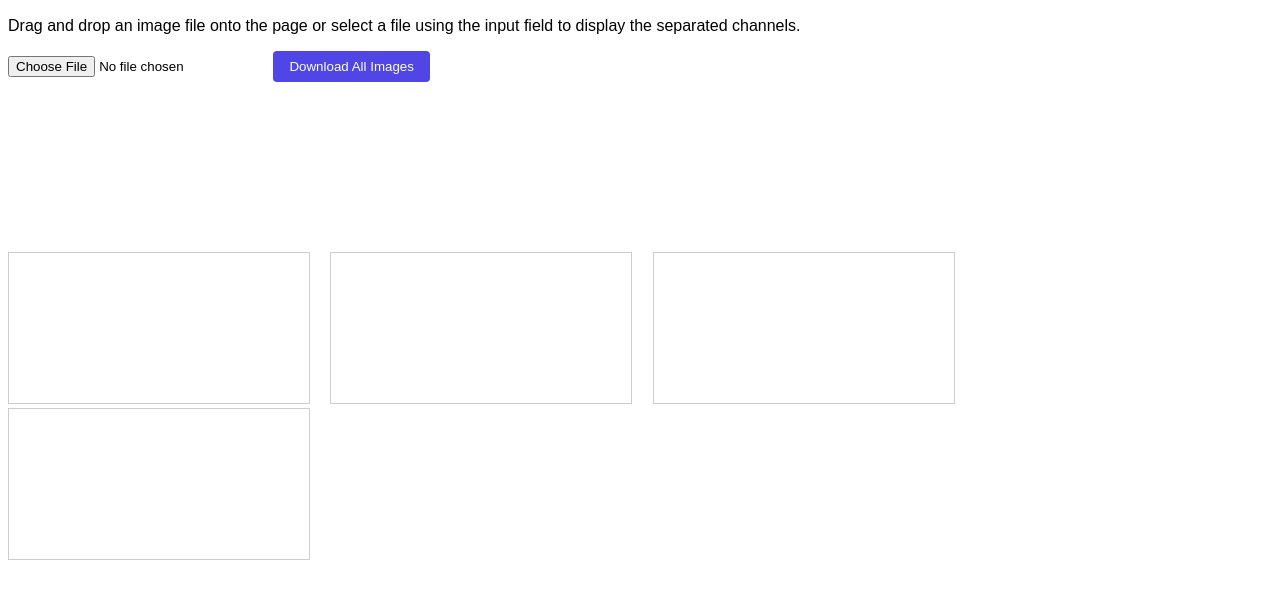
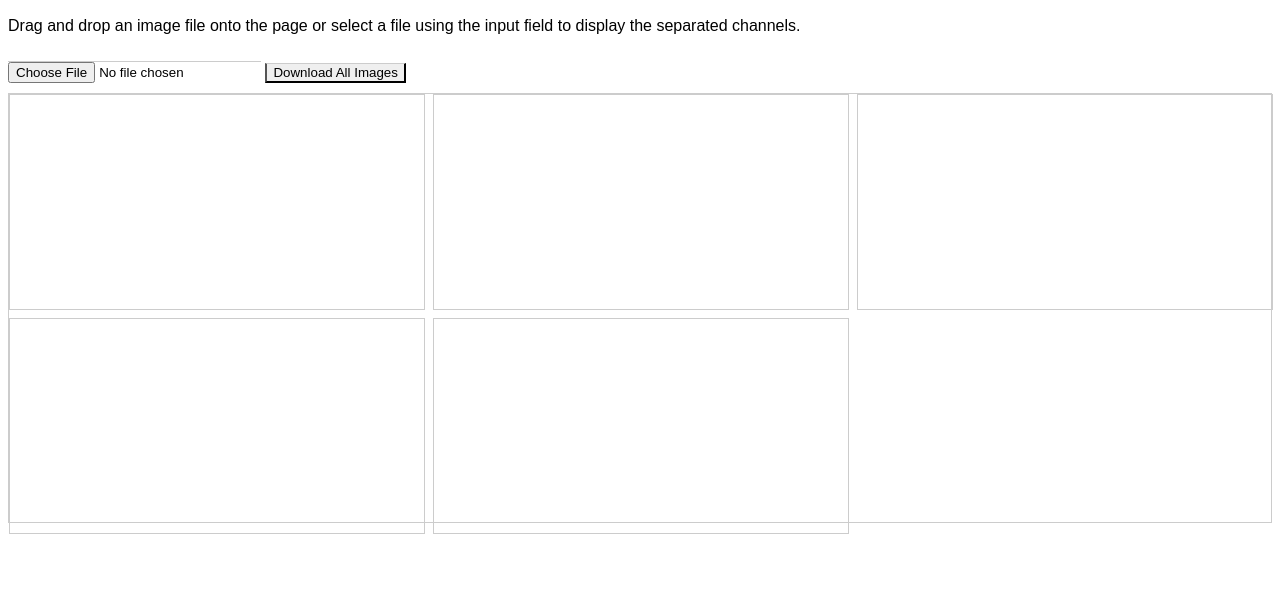
Before and after one commit to shino-hinaduki/ics, a plain HTML site: page index.html in a window 1280 px wide. Shown: the part 51-650 px from the top of the page. Drawn offline with Linux system fonts and the light colour scheme.

Commit message:
デザイン調整

```diff
--- a/index.html
+++ b/index.html
@@ -9,12 +9,6 @@
       onload="onOpenCvReady();"
       type="text/javascript"
     ></script>
-    <style>
-      .canvas_container {
-        margin-top: 10px;
-        display: inline-block;
-      }
-    </style>
     <link href="styles.css" rel="stylesheet" />
   </head>
   <body>
@@ -27,10 +21,8 @@
       <input type="file" id="file_input" />
       <button id="download-button">Download All Images</button>
     </div>
-    <div id="input_canvas_container" class="canvas_container">
-      <canvas id="input_canvas"></canvas>
-    </div>
-    <div id="canvas_container">
+    <div id="canvas_container" class="canvas_container">
+      <canvas id="input_canvas" class="channel_canvas"></canvas>
       <canvas id="canvas_0" class="channel_canvas"></canvas>
       <canvas id="canvas_1" class="channel_canvas"></canvas>
       <canvas id="canvas_2" class="channel_canvas"></canvas>
--- a/styles.css
+++ b/styles.css
@@ -12,51 +12,50 @@ p {
   margin-bottom: 1rem;
 }
 
-/* ボタン */
-button {
-  padding: 0.5rem 1rem;
-  background-color: #4f46e5;
-  color: white;
-  border: none;
-  border-radius: 0.25rem;
-  cursor: pointer;
-  transition: background-color 0.3s ease;
+/* 縁取り */
+.canvas_container,
+.channel_canvas {
+  border: 1px solid #ccc;
 }
 
-button:hover {
-  background-color: #4338ca;
+/* サイズ縮小 */
+#input_canvas_container {
+  width: 30%;
 }
 
-/* 入力欄とボタンの配置 */
-input[type="file"],
-#download-button {
-  display: inline-block;
-  vertical-align: middle;
+.input_canvas,
+.channel_canvas {
+  width: 100%;
+  height: 100%;
 }
 
-#download-button {
-  margin-left: 0.5rem;
+/* 境界線 */
+input,
+button,
+#canvas_container {
+  border-top: 1px solid #ccc;
+  margin-top: 10px;
 }
 
-/* キャンバス */
-.canvas_container {
-  margin-top: 1rem;
+/* canvas の余白 */
+#canvas_container {
+  margin-top: 10px;
 }
 
-.channel_canvas {
-  border: 1px solid #ccc;
-  margin-right: 1rem;
+/* グリッド */
+#canvas_container {
+  display: grid;
+  grid-template-columns: repeat(auto-fill, minmax(30%, 1fr));
+  grid-auto-rows: 50%;
+  grid-gap: 10px;
 }
 
-/* レスポンシブデザイン */
-@media screen and (max-width: 600px) {
-  .canvas_container {
-    display: block;
-    margin-top: 2rem;
+@media (max-width: 768px) {
+  .channel_canvas {
+    width: 90%;
   }
 
-  .channel_canvas {
-    margin-right: 0;
-    margin-bottom: 1rem;
+  #canvas_container {
+    display: block;
   }
 }
```
Also changed, not shown: package.json (deleted, +0 -13 lines), 2 other files.
